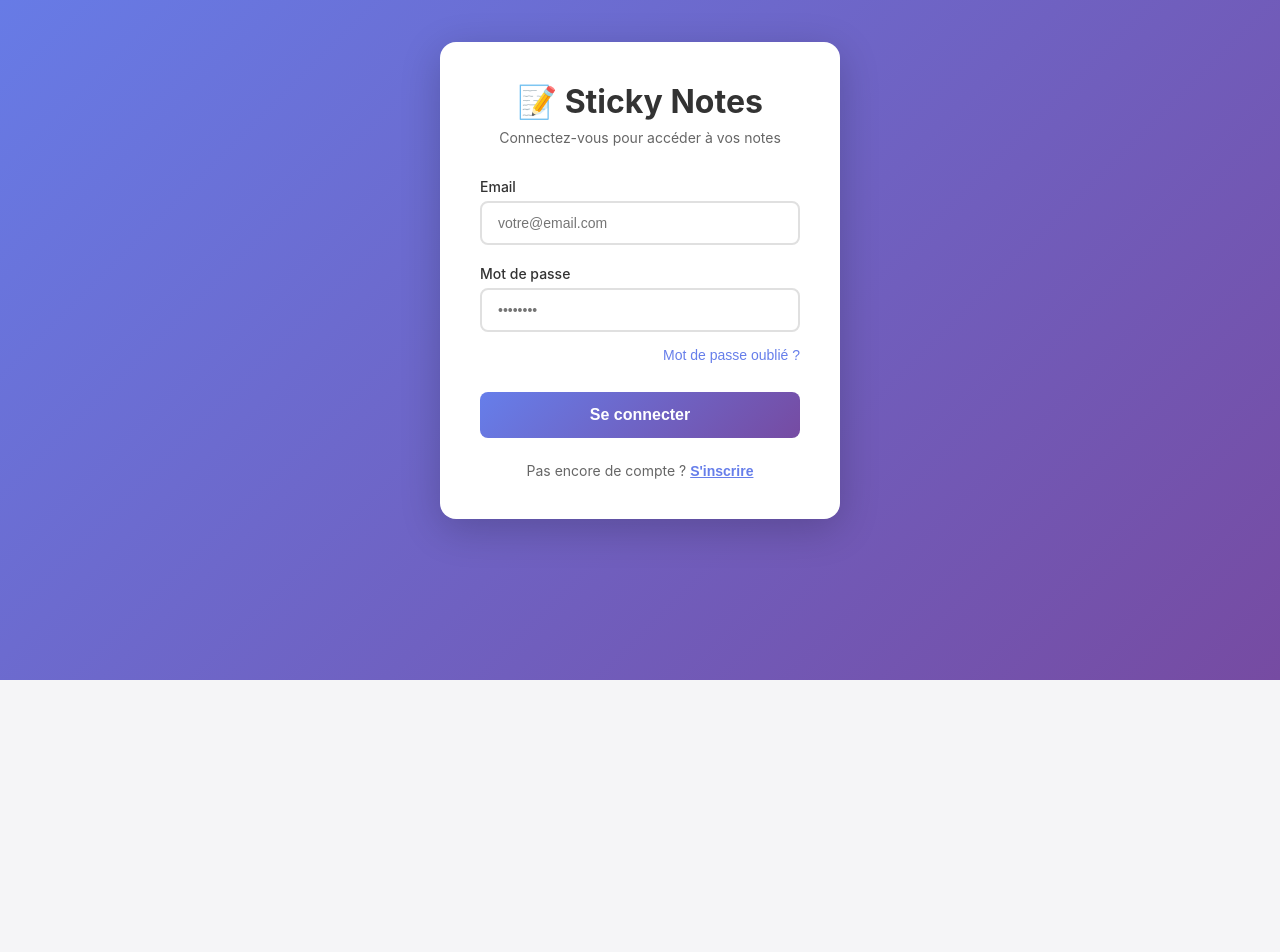
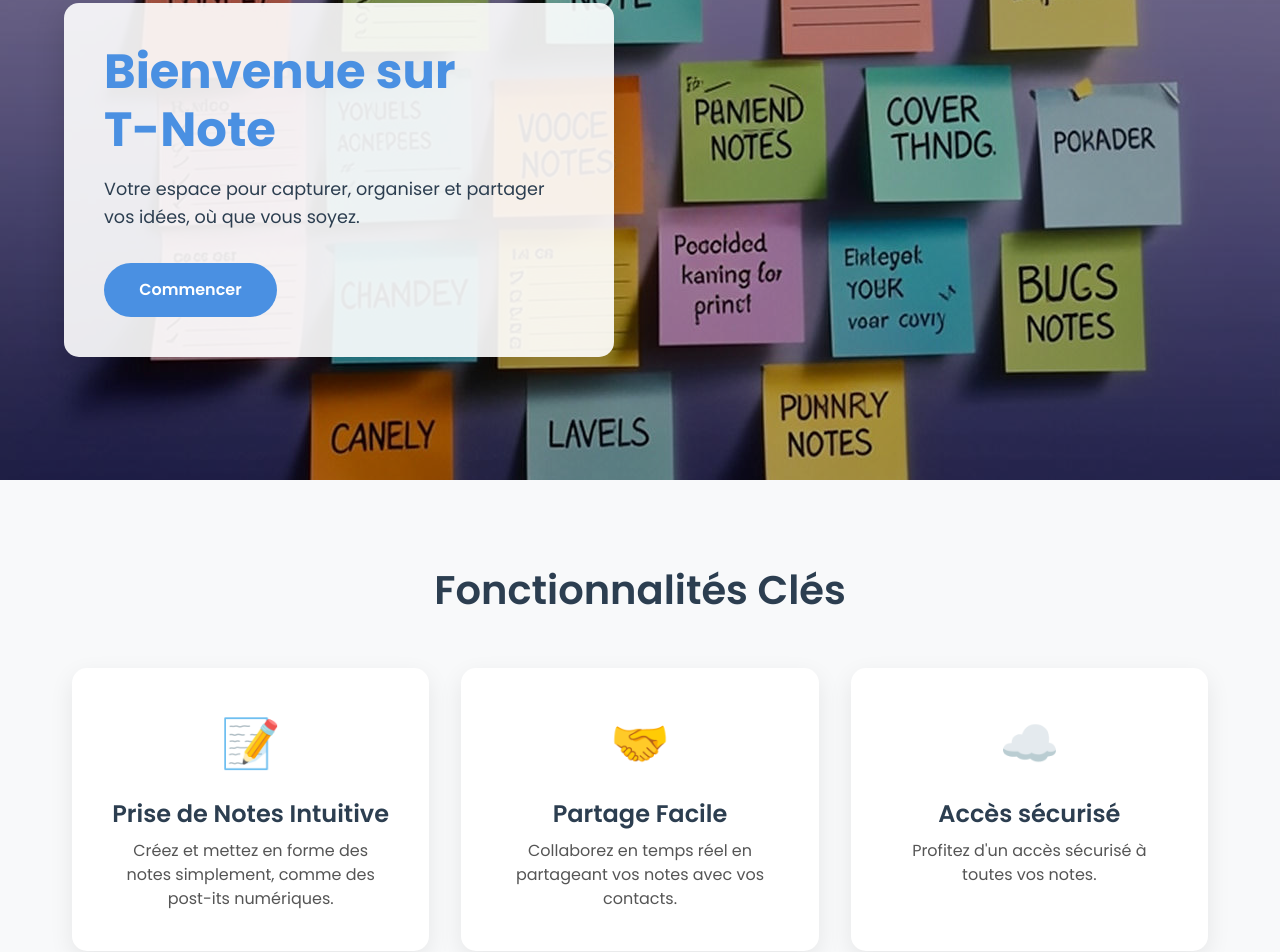
Before and after one commit to Mylliah/mvp-sticky_notes, a React (Vite) app in the folder frontend/: page / in a window 1280 px wide. Shown: the part 120-1072 px from the top of the page. Before the commit the page ends 800 px from the top, so only its background shows below. Built offline with nearby package versions, Linux system fonts and the light colour scheme; no server answers.

Commit message:
feat: implement landing page with hero section, features, and video demonstration

```diff
--- a/frontend/package.json
+++ b/frontend/package.json
@@ -14,7 +14,8 @@
   },
   "dependencies": {
     "react": "^18.3.1",
-    "react-dom": "^18.3.1"
+    "react-dom": "^18.3.1",
+    "react-router-dom": "^7.9.5"
   },
   "devDependencies": {
     "@testing-library/jest-dom": "^6.0.0",
--- a/frontend/src/App.tsx
+++ b/frontend/src/App.tsx
@@ -1,52 +1,60 @@
-import { useState, useEffect } from 'react'
-import NotesPage from './NotesPage'
-import LoginPage from './components/LoginPage'
-import RegisterPage from './components/RegisterPage'
-import { authService } from './services/auth.service'
-import './App.css'
+import { Routes, Route, useNavigate, Navigate } from 'react-router-dom';
+import NotesPage from './NotesPage';
+import LoginPage from './components/LoginPage';
+import RegisterPage from './components/RegisterPage';
+import LandingPage from './components/LandingPage';
+import { authService } from './services/auth.service';
+import './App.css';
 
-function App() {
-  const [isAuthenticated, setIsAuthenticated] = useState(false)
-  const [showRegister, setShowRegister] = useState(false)
+const HomeRedirect = () => {
+  const isAuthenticated = authService.isAuthenticated();
+  return isAuthenticated ? <Navigate to="/notes" replace /> : <LandingPage />;
+};
 
-  useEffect(() => {
-    // Vérifier si l'utilisateur est déjà connecté
-    setIsAuthenticated(authService.isAuthenticated())
-  }, [])
+const App = () => {
+  return (
+      <Routes>
+        <Route path="/" element={<HomeRedirect />} />
+        <Route path="/login" element={<Login />} />
+        <Route path="/register" element={<Register />} />
+        <Route
+          path="/notes"
+          element={
+            <ProtectedRoute>
+              <Notes />
+            </ProtectedRoute>
+          }
+        />
+        <Route path="*" element={<Navigate to="/" />} />
+      </Routes>
+  );
+};
 
-  const handleLoginSuccess = () => {
-    setIsAuthenticated(true)
-    setShowRegister(false)
+const Login = () => {
+  const navigate = useNavigate();
+  return <LoginPage onLoginSuccess={() => navigate('/notes')} onSwitchToRegister={() => navigate('/register')} />;
+};
+
+const Register = () => {
+  const navigate = useNavigate();
+  return <RegisterPage onRegisterSuccess={() => navigate('/notes')} onSwitchToLogin={() => navigate('/login')} />;
+};
+
+const Notes = () => {
+  const navigate = useNavigate();
+  const handleLogout = () => {
+    authService.logout();
+    navigate('/login');
+  };
+  return <NotesPage onLogout={handleLogout} />;
+};
+
+const ProtectedRoute = ({ children }: { children: JSX.Element }) => {
+  const isAuthenticated = authService.isAuthenticated();
+  if (!isAuthenticated) {
+    return <Navigate to="/login" replace />;
   }
+  return children;
+};
 
-  const handleRegisterSuccess = () => {
-    setIsAuthenticated(true)
-    setShowRegister(false)
-  }
-
-  const handleLogout = () => {
-    authService.logout()
-    setIsAuthenticated(false)
-  }
-
-  if (!isAuthenticated) {
-    if (showRegister) {
-      return (
-        <RegisterPage
-          onRegisterSuccess={handleRegisterSuccess}
-          onSwitchToLogin={() => setShowRegister(false)}
-        />
-      )
-    }
-    return (
-      <LoginPage
-        onLoginSuccess={handleLoginSuccess}
-        onSwitchToRegister={() => setShowRegister(true)}
-      />
-    )
-  }
-
-  return <NotesPage onLogout={handleLogout} />
-}
-
-export default App
+export default App;
--- /dev/null
+++ b/frontend/src/components/LandingPage.css
@@ -0,0 +1,205 @@
+/* LandingPage.css */
+@import url('https://fonts.googleapis.com/css2?family=Poppins:wght@400;600;700&display=swap');
+
+:root {
+  --primary-color: #4a90e2;
+  --primary-hover-color: #357abd;
+  --text-color-dark: #2c3e50;
+  --text-color-light: #ffffff;
+  --background-color: #f8f9fa;
+  --card-background: #ffffff;
+  --footer-text-color: #6c757d;
+}
+
+.landingContainer {
+  font-family: 'Poppins', -apple-system, BlinkMacSystemFont, 'Segoe UI', Roboto, 'Helvetica Neue', Arial, sans-serif;
+  background-color: var(--background-color);
+  color: var(--text-color-dark);
+}
+
+/* New Hero Section Styles */
+.heroSection {
+  width: 100%;
+  height: 75vh;
+  background-image: url('../assets/all_sticky_notes.png');
+  background-size: cover;
+  background-position: center;
+  display: flex;
+  align-items: center;
+  justify-content: flex-start; /* Aligns content to the left */
+  padding: 0 5%; /* Adds some space from the edge */
+  position: relative;
+}
+
+.heroSection::before {
+  content: '';
+  position: absolute;
+  top: 0;
+  left: 0;
+  right: 0;
+  bottom: 0;
+  background: rgba(0, 0, 0, 0.3); /* Dark overlay for better text contrast */
+}
+
+.heroContent {
+  position: relative; /* Ensure content is above the overlay */
+  background: rgba(255, 255, 255, 0.9);
+  padding: 2.5rem;
+  border-radius: 15px;
+  max-width: 550px;
+  text-align: left;
+  box-shadow: 0 10px 30px rgba(0, 0, 0, 0.15);
+}
+
+.title {
+  font-size: 3rem;
+  font-weight: 700;
+  margin-bottom: 1rem;
+  color: var(--primary-color);
+  line-height: 1.2;
+}
+
+.subtitle {
+  font-size: 1.1rem;
+  margin-bottom: 2rem;
+  line-height: 1.6;
+  color: var(--text-color-dark);
+}
+
+.ctaButton {
+  display: inline-block;
+  padding: 0.9rem 2.2rem;
+  font-size: 1rem;
+  font-weight: 600;
+  color: var(--text-color-light);
+  background-color: var(--primary-color);
+  border: none;
+  border-radius: 50px;
+  text-decoration: none;
+  cursor: pointer;
+  transition: background-color 0.3s ease, transform 0.2s ease;
+}
+
+.ctaButton:hover {
+  background-color: var(--primary-hover-color);
+  transform: translateY(-3px);
+}
+
+/* Adjusted Sections */
+.featuresSection {
+  width: 100%;
+  max-width: 1200px;
+  margin: 0 auto; /* Center the section */
+  padding: 5rem 2rem; /* Add vertical and horizontal padding */
+  text-align: center;
+}
+
+.featuresTitle {
+  font-size: 2.5rem;
+  font-weight: 600;
+  margin-bottom: 3rem;
+  color: var(--text-color-dark);
+}
+
+.featuresGrid {
+  display: grid;
+  grid-template-columns: repeat(auto-fit, minmax(280px, 1fr));
+  gap: 2rem;
+  width: 100%;
+  text-align: center;
+}
+
+.featureCard {
+  background: var(--card-background);
+  padding: 2.5rem;
+  border-radius: 15px;
+  box-shadow: 0 8px 25px rgba(0, 0, 0, 0.08);
+  transition: transform 0.3s ease, box-shadow 0.3s ease;
+}
+
+.featureCard:hover {
+  transform: translateY(-5px);
+  box-shadow: 0 12px 35px rgba(0, 0, 0, 0.12);
+}
+
+.featureIcon {
+  font-size: 3rem;
+  margin-bottom: 1rem;
+  color: var(--primary-color);
+}
+
+.featureCard h3 {
+  font-size: 1.5rem;
+  font-weight: 600;
+  margin-bottom: 0.5rem;
+}
+
+.featureCard p {
+  font-size: 1rem;
+  line-height: 1.5;
+  color: #555;
+}
+
+.videoSection {
+  width: 100%;
+  max-width: 1200px;
+  margin: 0 auto;
+  padding: 0 2rem 5rem; /* Add padding below */
+  text-align: center;
+}
+
+.videoTitle {
+  font-size: 2.5rem;
+  font-weight: 600;
+  margin-bottom: 3rem;
+  color: var(--text-color-dark);
+}
+
+.videoWrapper {
+  max-width: 900px;
+  margin: 0 auto;
+  border-radius: 15px;
+  overflow: hidden;
+  box-shadow: 0 15px 40px rgba(0, 0, 0, 0.15);
+}
+
+.videoWrapper video {
+  display: block;
+  width: 100%;
+}
+
+.aboutSection {
+  background-color: var(--card-background);
+  width: 100%;
+  padding: 5rem 2rem;
+  text-align: center;
+}
+
+.aboutTitle {
+  font-size: 2.5rem;
+  font-weight: 600;
+  margin-bottom: 2rem;
+  color: var(--text-color-dark);
+}
+
+.aboutSection p {
+  max-width: 800px;
+  margin: 0 auto;
+  font-size: 1.1rem;
+  line-height: 1.8;
+  color: #555;
+}
+
+.footer {
+  margin: 0 auto;
+  padding: 3rem 2rem;
+  border-top: 1px solid #e9ecef;
+  width: 100%;
+  max-width: 1200px;
+  text-align: center;
+}
+
+.footer p {
+  font-size: 0.9rem;
+  color: var(--footer-text-color);
+}
--- /dev/null
+++ b/frontend/src/components/LandingPage.tsx
@@ -0,0 +1,66 @@
+import React from 'react';
+import { Link } from 'react-router-dom';
+import './LandingPage.css';
+
+const LandingPage: React.FC = () => {
+  return (
+    <div className="landingContainer">
+      <header className="heroSection">
+        <div className="heroContent">
+          <h1 className="title">Bienvenue sur <br/>T-Note</h1>
+          <p className="subtitle">
+            Votre espace pour capturer, organiser et partager vos idées, où que vous soyez.
+          </p>
+          <Link to="/login" className="ctaButton">
+            Commencer
+          </Link>
+        </div>
+      </header>
+
+      <main className="featuresSection">
+        <h2 className="featuresTitle">Fonctionnalités Clés</h2>
+        <div className="featuresGrid">
+          <div className="featureCard">
+            <div className="featureIcon">📝</div>
+            <h3>Prise de Notes Intuitive</h3>
+            <p>Créez et mettez en forme des notes simplement, comme des post-its numériques.</p>
+          </div>
+          <div className="featureCard">
+            <div className="featureIcon">🤝</div>
+            <h3>Partage Facile</h3>
+            <p>Collaborez en temps réel en partageant vos notes avec vos contacts.</p>
+          </div>
+          <div className="featureCard">
+            <div className="featureIcon">☁️</div>
+            <h3>Accès sécurisé</h3>
+            <p>Profitez d'un accès sécurisé à toutes vos notes.</p>
+          </div>
+        </div>
+      </main>
+
+      <section className="videoSection">
+        <h2 className="videoTitle">Démonstration de la plateforme</h2>
+        <div className="videoWrapper">
+          <video controls width="100%">
+            <p>Votre navigateur ne supporte pas la lecture de vidéos. Voici un lien pour la <a href="#">télécharger</a>.</p>
+          </video>
+        </div>
+      </section>
+
+      <section className="aboutSection">
+        <h2 className="aboutTitle">À Propos de T-Note</h2>
+        <p>
+          T-Note est né d'un besoin simple : centraliser les idées éparpillées et faciliter la collaboration.
+          Dans un monde où les informations fusent, nous avons voulu créer un havre de paix numérique pour vos pensées,
+          un endroit où la simplicité d'un post-it rencontre la puissance du cloud pour que vous ne perdiez plus jamais une idée.
+        </p>
+      </section>
+
+      <footer className="footer">
+        <p>© 2025 T-Note. Tous droits réservés.</p>
+      </footer>
+    </div>
+  );
+};
+
+export default LandingPage;
--- a/frontend/src/main.tsx
+++ b/frontend/src/main.tsx
@@ -1,6 +1,7 @@
 // Importe React et ReactDOM
 import React from 'react'
 import ReactDOM from 'react-dom/client'
+import { BrowserRouter } from 'react-router-dom'
 import App from './App.tsx'
 import './index.css'
 
@@ -8,6 +9,8 @@
 // Et y injecte le composant <App />
 ReactDOM.createRoot(document.getElementById('root')!).render(
   <React.StrictMode>
-    <App />
+    <BrowserRouter>
+      <App />
+    </BrowserRouter>
   </React.StrictMode>,
 )
```
Also changed, not shown: frontend/src/assets/all_sticky_notes.png, 1 other file (tests, documents, lock files or other folders).
